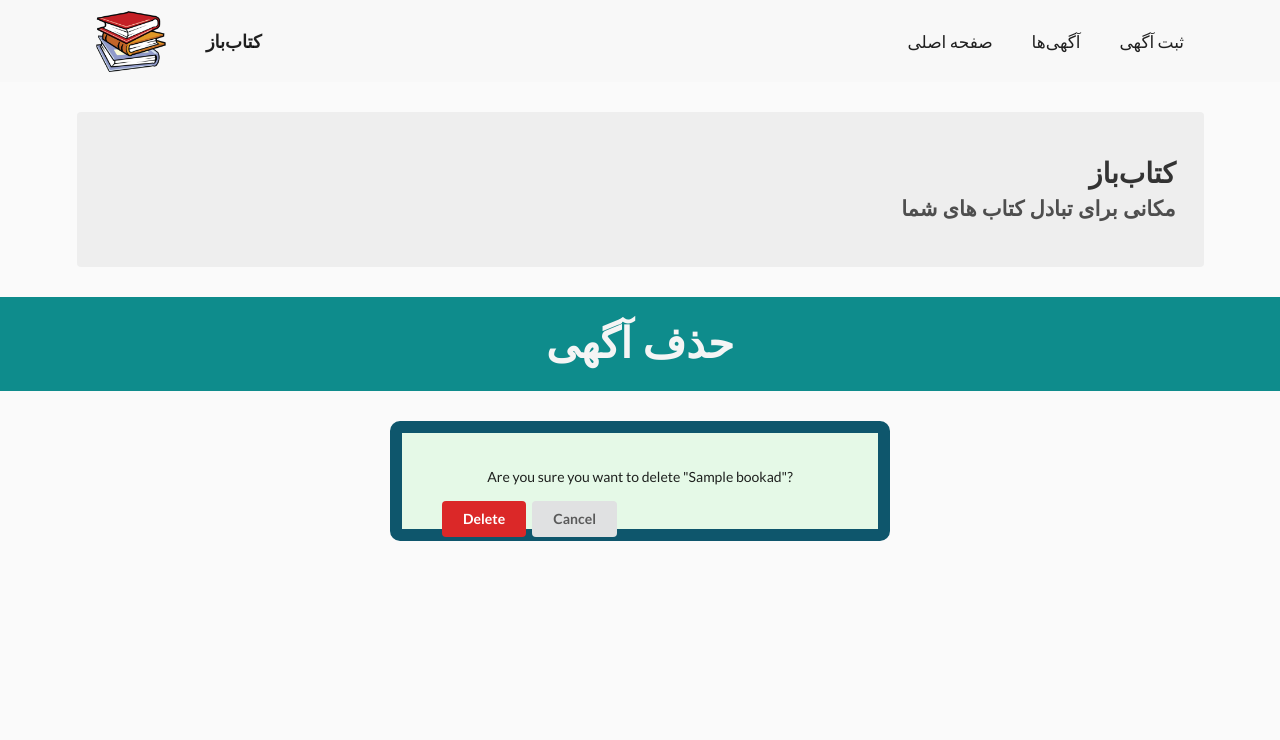
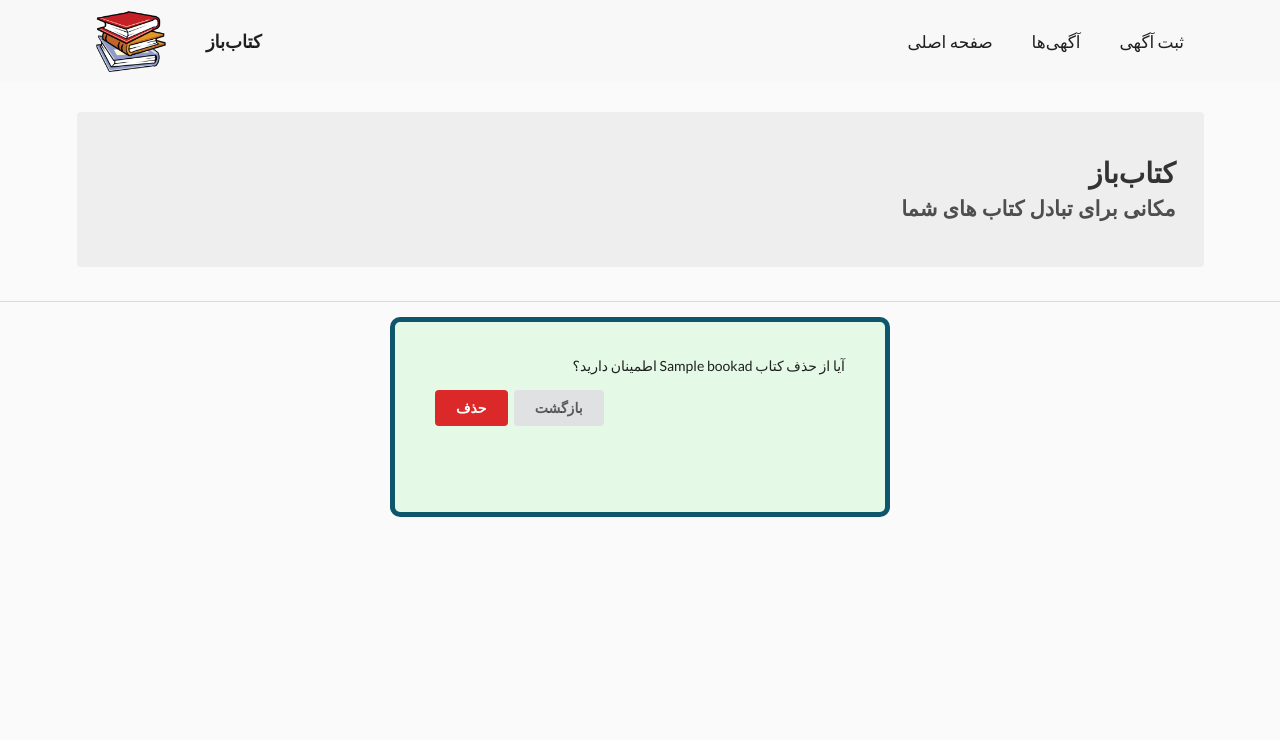
Before and after one commit to reza-yb/napela, a Django app: page /ads/1/delete in a window 1280 px wide. Shown: the top 740 px of the page. Run offline with Django 3.2, Linux system fonts and the light colour scheme; tables that the repository leaves empty hold one stand-in row (values such as "Sample post").

Commit message:
modifying delete page

```diff
--- a/BookAdvertisement/templates/BookAdvertisement/bookad_confirm_delete.html
+++ b/BookAdvertisement/templates/BookAdvertisement/bookad_confirm_delete.html
@@ -17,13 +17,19 @@
             </p>
         </div>
     </div>
+    <br>
+    <div class="ui divider"></div>
 
-    <h2 class="new_ad_h2" style="text-align: center">حذف آگهی</h2>
+{#    <h2 class="new_ad_h2" style="text-align: center">حذف آگهی</h2>#}
     <div class="info_container">
         <form class="ui form" method="post">{% csrf_token %}
-            <p style="text-align: center">Are you sure you want to delete "{{ object }}"?</p>
-            <button class="red ui button" type="submit">Delete</button>
-            <button class="ui button" onclick="window.open('/ads/{{ ad.id }}');return false;">Cancel</button>
+            <p style="text-align: right" dir="rtl">
+                آیا از حذف کتاب
+                {{ object }}
+                اطمینان دارید؟
+            </p>
+            <button class="red ui button" type="submit">حذف</button>
+            <button class="ui button" onclick="window.open('/ads/{{ ad.id }}');return false;">بازگشت</button>
         </form>
     </div>
 
--- a/BookAdvertisement/templates/ad_info.html
+++ b/BookAdvertisement/templates/ad_info.html
@@ -15,7 +15,10 @@
                 مکانی برای تبادل کتاب های شما
             </p>
         </div>
+
+        <div class="ui divider"></div>
     </div>
+    <br>
 {##}
 {#    <h1 class="ad_info_h1" style="text-align: center">#}
 {#        {{ ad.title }}#}
@@ -60,9 +63,10 @@
 {##}
 {##}
 {#    </div>#}
+    <div class="ui divider"></div>
     <div class="ui container">
         <div class="ui relaxed divided items">
-            <div class="ui divider"></div>
+
             <div class="item">
                 <div class="content" dir="rtl">
                     <a class="header">{{ ad.title }}</a>
--- a/static/css/delete_ad.css
+++ b/static/css/delete_ad.css
@@ -16,11 +16,11 @@ body {
     position: relative;
     margin: auto;
     background-position: center center;
-    border: 12px solid #0e566c;
+    border: 5px solid #0e566c;
     border-radius: 10px;
     padding: 20px 40px 40px;
     width: 500px;
-    height: 120px;
+    height: 200px;
 }
 
 .info_container::after {
```
